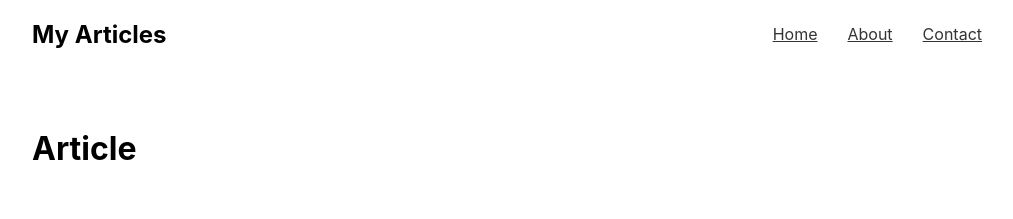
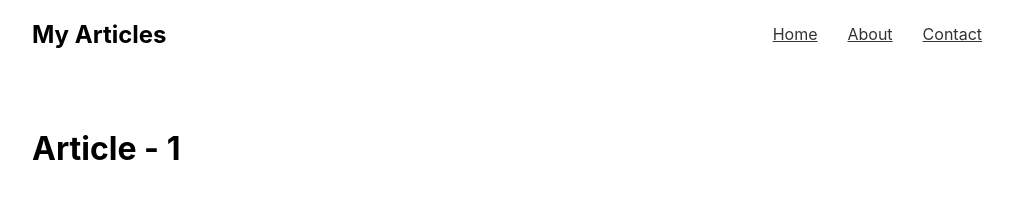
Before and after one commit to JAYMAC1/react-router, a React (Create React App) app in the folder my-router/: page /articles/1 in a window 1280 px wide. Shown: the top 219 px of the page, without its empty margins (128-1141 px from the left). Built offline with nearby package versions, Linux system fonts and the light colour scheme.

Commit message:
npm i react-router-dom@5.2.0

```diff
--- a/my-router/package.json
+++ b/my-router/package.json
@@ -9,6 +9,7 @@
     "json-server": "^0.17.0",
     "react": "^17.0.2",
     "react-dom": "^17.0.2",
+    "react-router-dom": "^5.2.0",
     "react-scripts": "5.0.0",
     "web-vitals": "^2.1.2"
   },
--- a/my-router/src/pages/Article.js
+++ b/my-router/src/pages/Article.js
@@ -1,7 +1,10 @@
+import { useParams } from 'react-router-dom'
 const Article = () => {
+  const { id } = useParams()
+
   return (
     <div>
-      <h1>Article</h1>
+      <h1>Article - {id} </h1>
     </div>
   )
 }
```
Also changed, not shown: 1 other file (tests, documents, lock files or other folders).
